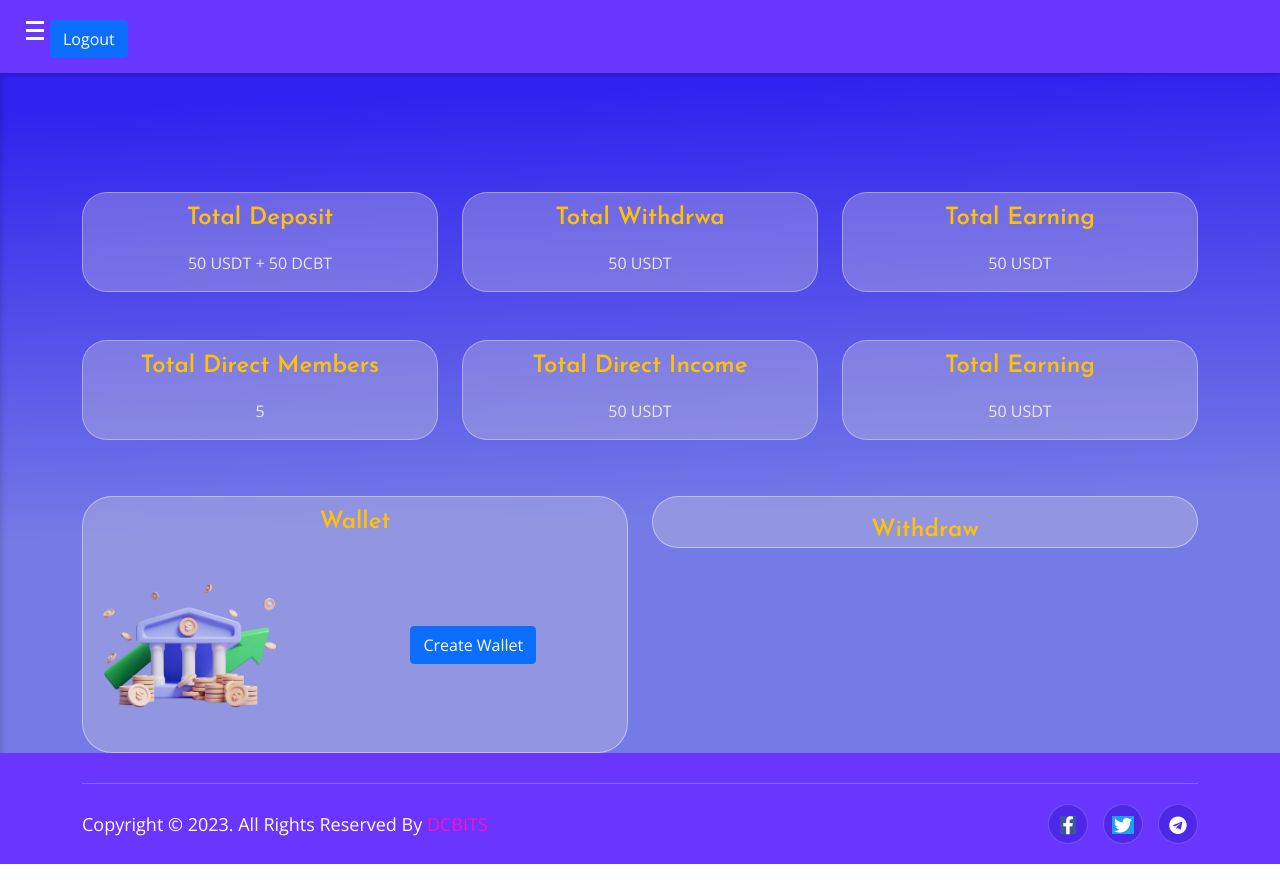
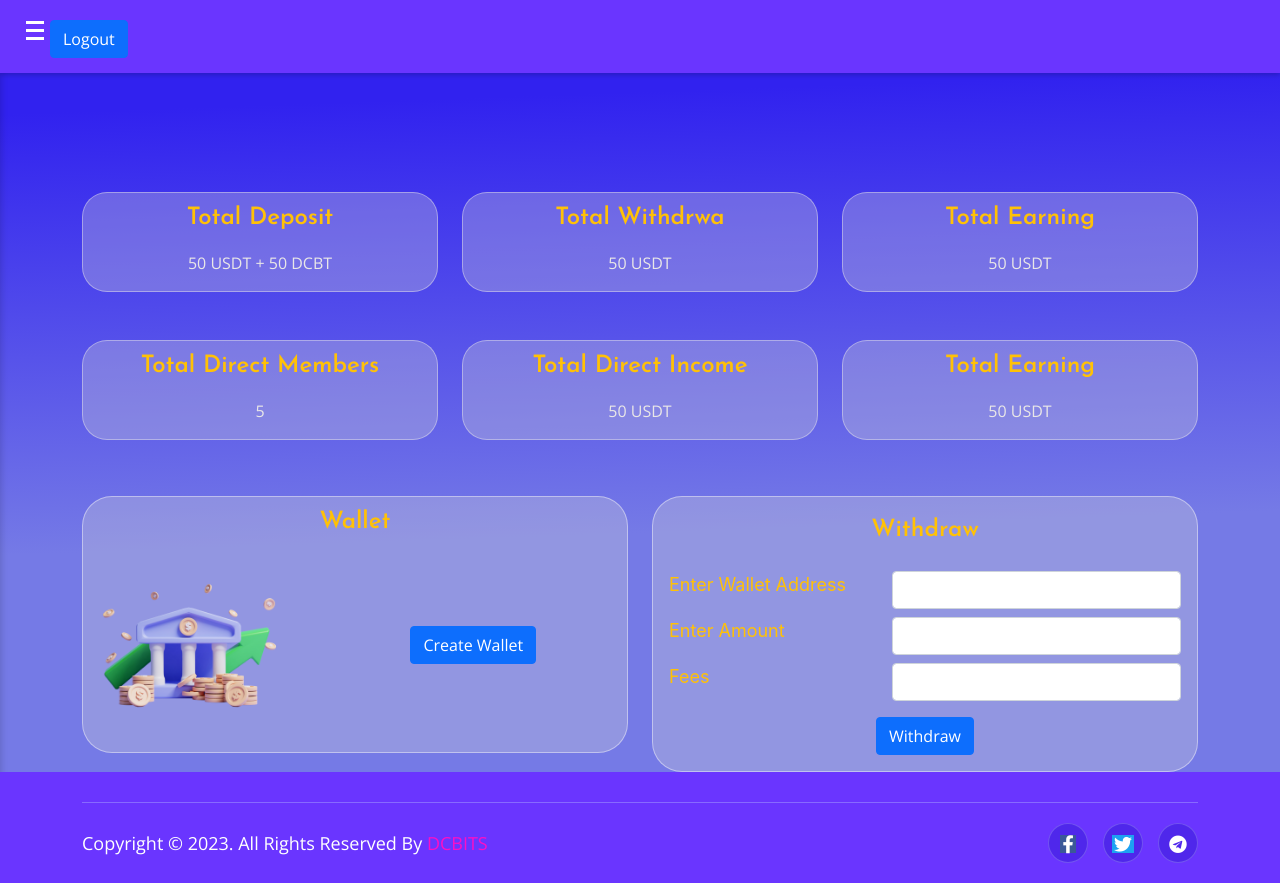
Before and after one commit to amit-nadcab/DCBITS, a React (Create React App) app: page /dashboard in a window 1280 px wide. Built offline with nearby package versions, Linux system fonts and the light colour scheme; no server answers.

Commit message:
add page

```diff
--- a/src/Components/Sidebar.js
+++ b/src/Components/Sidebar.js
@@ -1,20 +1,20 @@
 import React, { useEffect } from 'react'
-import { Link, useNavigate} from 'react-router-dom'
+import { Link, useNavigate } from 'react-router-dom'
 import { useDispatch, useSelector } from 'react-redux'
 import { toast } from "react-toastify";
 
 import { sidebar } from '../utils/helperFunctions'
-import {logout} from '../redux/reducer'
+import { logout } from '../redux/reducer'
 export const Sidebar = () => {
 
-    const dispatch = useDispatch()
-    const navigate = useNavigate()
+  const dispatch = useDispatch()
+  const navigate = useNavigate()
 
   useEffect(() => {
     sidebar()
   }, [])
 
-  const handleLogout = ()=>{
+  const handleLogout = () => {
     dispatch(logout())
     toast.success("Logout Successfully")
     navigate('/')
@@ -27,7 +27,7 @@ export const Sidebar = () => {
           <button type="button" class="toggle" id="toggle">
             <span></span>
           </button>
-        <span className='btn btn-primary' onClick={()=>handleLogout()}>Logout</span>
+          <span className='btn btn-primary' onClick={() => handleLogout()}>Logout</span>
 
         </div>
       </header>
@@ -36,9 +36,10 @@ export const Sidebar = () => {
         <ul>
           <li><Link to="/"> <b> Home </b></Link></li>
           <li><Link to="/dashboard"> <b> Dashboard </b></Link></li>
-          <li><Link href=""><b>Deposit Details</b> </Link></li>
-          <li><Link href=""><b>Withdraw Details</b></Link></li>
-          <li><Link href=""><b>My Team</b></Link></li>
+          <li><Link href=""><b>Reinvestment</b> </Link></li>
+          <li><Link to="/investHistory"><b>Investment History</b> </Link></li>
+          <li><Link to="/withdrawHistory"><b>Withdraw History</b></Link></li>
+          {/* <li><Link href=""><b></b></Link></li> */}
           <li><Link href=""><b>Referral Income</b></Link></li>
         </ul>
       </div>
--- a/src/Pages/Dashboard.js
+++ b/src/Pages/Dashboard.js
@@ -14,14 +14,14 @@ export const Dashboard = () => {
   const [copiedDCBT, setCopiedDCBT] = useState(false);
   // console.log(user_id,);
 
-  console.log(user_id,"useruseruseruseruseruser");
+  console.log(user_id, "useruseruseruseruseruser");
   // console.log(user?.user_id,"USEUUSERUSERUSER");
   useEffect(() => {
     getWalletAddress(user_id).then((res) => {
       setWalletAddress(res?.wallets)
     })
-    updateWallet(user_id).then((res)=>{
-      console.log(res,"update wallet address");
+    updateWallet(user_id).then((res) => {
+      console.log(res, "update wallet address");
     })
   }, [user_id])
 
@@ -123,7 +123,7 @@ export const Dashboard = () => {
                                   >
                                     <span className="mx-1 small"><AiOutlineCopy color="white" cursor="pointer" /></span>
                                   </CopyToClipboard>
-                            {copiedUSDT  ? <span className="small mx-1">Copied</span> : null}
+                                  {copiedUSDT ? <span className="small mx-1">Copied</span> : null}
                                 </p>
                               </div>
 
@@ -150,7 +150,7 @@ export const Dashboard = () => {
                                 onClick={() =>
                                   createWallet(user_id).then((res) => {
                                     console.log(res, "wallet Response create");
-                                getWalletAddress(user_id).then((res1)=>{
+                                    getWalletAddress(user_id).then((res1) => {
                                       setWalletAddress(res1?.wallets)
                                     })
 
@@ -161,8 +161,6 @@ export const Dashboard = () => {
                               </span>
                             </div>
                         }
-
-
                       </div>
                     </div>
                   </div>
@@ -172,6 +170,40 @@ export const Dashboard = () => {
             <div className="col-md-6 pt-2">
               <div className="dummy-data-1">
                 <h4 className="text-center mt-3 text-warning">Withdraw</h4>
+                <div className="card bg-transparent border-0" style={{ minHeight: "20vh" }}>
+                  <div className="card-body my-auto">
+                    <div className="row mt-2">
+                      <div className="col-5 text-warning">
+                        Enter Wallet Address
+                      </div>
+                      <div className="col-7">
+                        <input className="form-control"/>
+                      </div>
+                    </div>
+                    <div className="row mt-2">
+                      <div className="col-5 text-warning">
+                        Enter Amount
+                      </div>
+                      <div className="col-7">
+                        <input className="form-control"/>
+                      </div>
+                    </div>
+                    <div className="row mt-2">
+                      <div className="col-5 text-warning">
+                        Fees
+                      </div>
+                      <div className="col-7">
+                        <input className="form-control"/>
+                      </div>
+                    </div>
+                    <div className="row mt-3">
+                      <div className="col-12 text-warning text-center">
+                       <span className="btn btn-primary">Withdraw</span>
+                      </div>
+
+                    </div>
+                  </div>
+                </div>
               </div>
             </div>
           </div>
--- /dev/null
+++ b/src/Pages/InvestHistory.js
@@ -0,0 +1,18 @@
+import React from 'react'
+import { Sidebar } from '../Components/Sidebar'
+import { Footer } from '../Components/Footer'
+
+export const InvestHistory = () => {
+    return (
+        <>
+            <Sidebar />
+            <div className="page-wrapper pt-5">
+                <div className="container pt-5">
+                    <h2 className='text-center text-warning'>Investment History</h2>
+
+                </div>
+            </div>
+            <Footer />
+        </>
+    )
+}
--- /dev/null
+++ b/src/Pages/WithdrawHistory.js
@@ -0,0 +1,18 @@
+import React from 'react'
+import { Sidebar } from '../Components/Sidebar'
+import { Footer } from '../Components/Footer'
+
+export const WithdrawHistory = () => {
+    return (
+        <>
+            <Sidebar />
+            <div className="page-wrapper pt-5">
+                <div className="container pt-5">
+                    <h2 className='text-center text-warning'>Withdraw History</h2>
+
+                </div>
+            </div>
+            <Footer />
+        </>
+    )
+}
```
Also changed, not shown: src/App.js (+10 -0 lines). Lines whose indentation alone changed are shown as unchanged.
